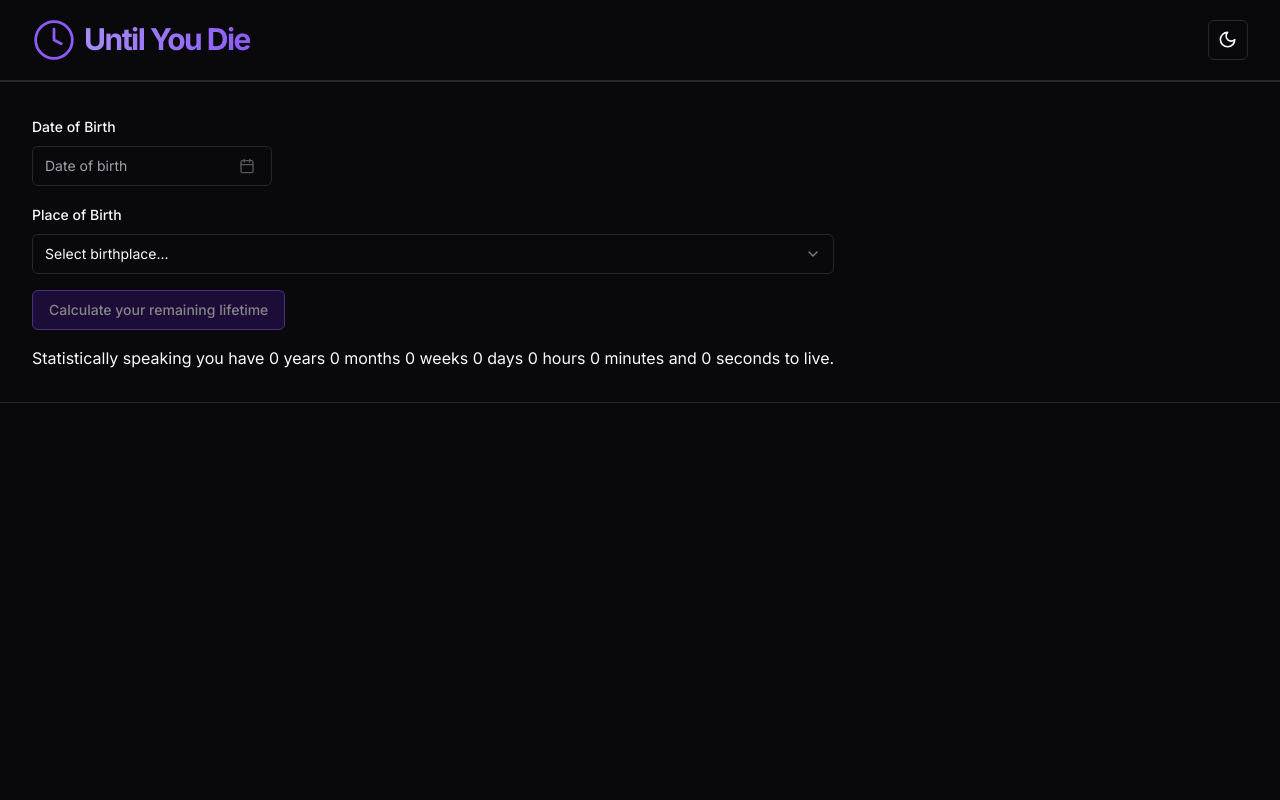
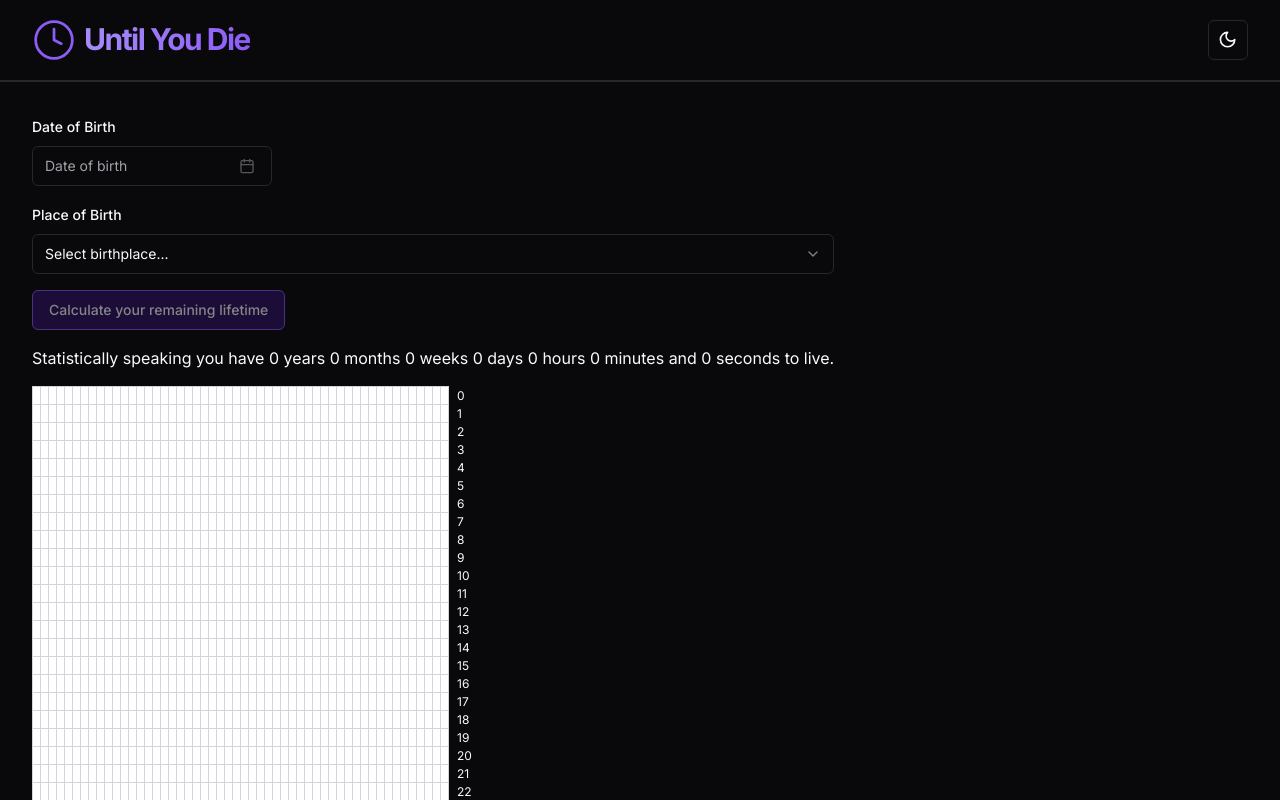
Before and after one commit to schufot/until-you-die, a Next.js app in the folder until-you-die/: page / in a window 1280 px wide. Shown: the top 800 px of the page. Built offline with nearby package versions, Linux system fonts and the light colour scheme.

Commit message:
feat: weeks of your life

```diff
--- a/until-you-die/app/(page)/until-you-die-form.tsx
+++ b/until-you-die/app/(page)/until-you-die-form.tsx
@@ -18,6 +18,7 @@ import {
   SelectTrigger,
   SelectValue,
 } from "@/components/ui/select";
+import WeeksTable from "@/components/WeeksTable";
 
 const birthPlaceOptions = [
   { value: "Africa", label: "Africa" },
@@ -107,6 +108,7 @@ export function UntilYouDieForm({
           Calculate your remaining lifetime
         </Button>
         <Timer />
+        <WeeksTable />
       </form>
     </Form>
   );
--- /dev/null
+++ b/until-you-die/components/WeeksTable.tsx
@@ -0,0 +1,53 @@
+import { useUntilYouDieStore } from "@/app/store";
+import React, { useState, useEffect } from "react";
+
+const WEEKS_IN_YEAR = 52;
+const YEARS_TO_SHOW = 90;
+
+function WeeksTable() {
+  const [birthDate, setBirthDate] = useState<Date | null>(null);
+  const { data } = useUntilYouDieStore();
+
+  useEffect(() => {
+    if (data?.birthDate) {
+      setBirthDate(new Date(data.birthDate));
+    }
+  }, [data]);
+
+  const getWeeksSinceBirth = (birthDate: Date) => {
+    const now = new Date();
+    const diffTime = Math.abs(now.getTime() - birthDate.getTime());
+    const diffWeeks = Math.ceil(diffTime / (1000 * 60 * 60 * 24 * 7));
+    return diffWeeks;
+  };
+
+  const weeksSinceBirth = birthDate ? getWeeksSinceBirth(birthDate) : 0;
+
+  return (
+    <div className="overflow-x-auto">
+      <table className="w-full border-collapse">
+        <tbody>
+          {Array.from({ length: YEARS_TO_SHOW }, (_, year) => (
+            <tr key={year}>
+              {Array.from({ length: WEEKS_IN_YEAR }, (_, week) => {
+                const weekNumber = year * WEEKS_IN_YEAR + week;
+                const isLived = weekNumber < weeksSinceBirth;
+                return (
+                  <td
+                    key={week}
+                    className={`w-2 h-2 border border-gray-300 ${
+                      isLived ? "bg-violet-500" : "bg-white"
+                    }`}
+                  />
+                );
+              })}
+              <td className="pl-2 text-xs">{year}</td>
+            </tr>
+          ))}
+        </tbody>
+      </table>
+    </div>
+  );
+}
+
+export default WeeksTable;
```
